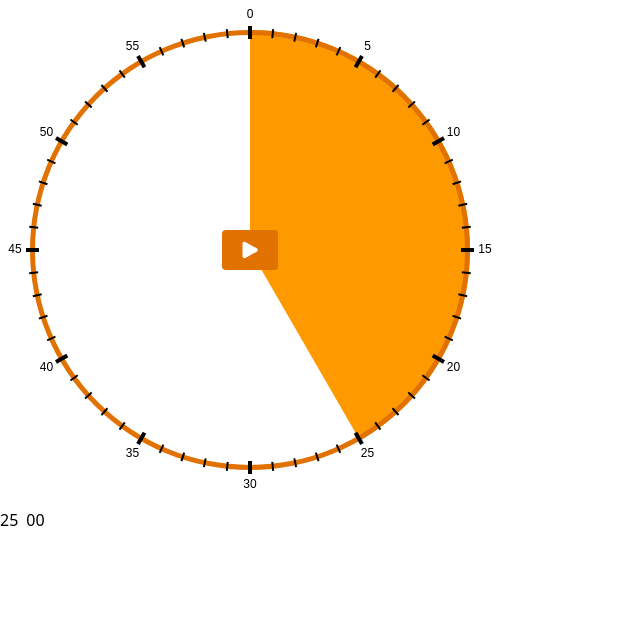
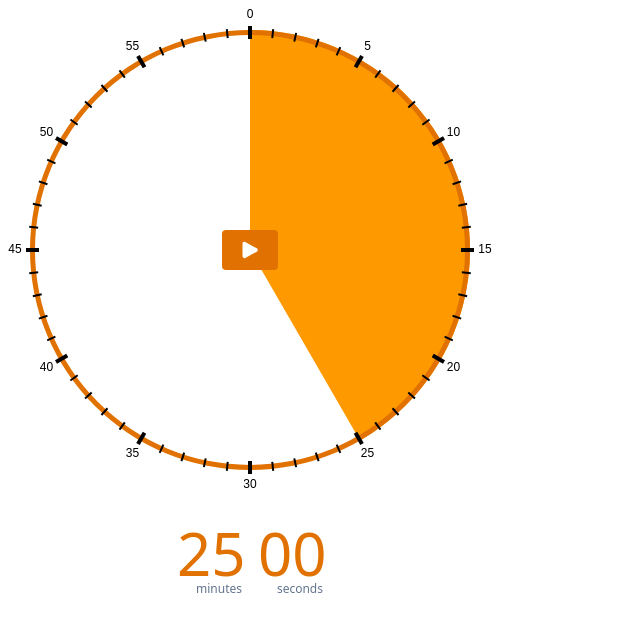
Before and after one commit to MarineLHexIT/my-pomodoro-app-with-storybook, a React (Vite) app: page / in a window 1280 px wide. Shown: the top 632 px of the page, without its empty margins (0-640 px from the left). Built offline with nearby package versions, Linux system fonts and the light colour scheme.

Commit message:
add styled components and styled digital timer

```diff
--- a/package.json
+++ b/package.json
@@ -29,6 +29,7 @@
     "react-dom": "^18.3.1",
     "react-redux": "^9.2.0",
     "relative-time": "^1.0.0",
+    "styled-components": "^6.1.15",
     "tailwindcss": "^4.0.3",
     "ts-node": "^10.9.2",
     "vite-tsconfig-paths": "^5.1.4",
--- a/src/components/digital-timer/digital-timer.tsx
+++ b/src/components/digital-timer/digital-timer.tsx
@@ -1,22 +1,49 @@
 import dayjs from 'dayjs';
 import duration from 'dayjs/plugin/duration';
 import relativeTime from 'dayjs/plugin/relativeTime';
+import styled from 'styled-components';
+import colors from 'tailwindcss/colors';
+import { clsx } from 'clsx';
 
 dayjs.extend(duration);
 dayjs.extend(relativeTime);
+
+const DigitsContainer = styled.div`
+    font-size: 60px;
+    position: relative;
+    width: 65px;
+    text-align: right;
+
+    &::after {
+        font-size: 12px;
+        position: absolute;
+        right: 0;
+        bottom: 0;
+        color: ${colors.slate["500"]};
+    }
+
+    &.minutes::after {
+        content: "minutes"
+    }
+
+    &.seconds::after {
+        content: "seconds"
+    }
+`
 
 interface DigitalTimerProps {
     currentTime: number; // in ms
 }
 
-export default function DigitalTimer({currentTime}: DigitalTimerProps): JSX.Element {
+export default function DigitalTimer({currentTime, ...props}: DigitalTimerProps & Partial<HTMLElement>): JSX.Element {
 
-    return <div className="flex flex-row gap-2" data-testid="digital-timer">
-        <div className="minutes">
+
+    return <div className={clsx("flex flex-row gap-4", props.className)} data-testid="digital-timer">
+        <DigitsContainer className="minutes" data-testid="minutes">
             { dayjs.duration(currentTime, "milliseconds").format("mm") }
-        </div>
-        <div className="seconds">
+        </DigitsContainer>
+        <DigitsContainer className="seconds" data-testid="seconds">
             { dayjs.duration(currentTime, "milliseconds").format("ss") }
-        </div>
+        </DigitsContainer>
     </div>
 }
--- a/src/components/visual-timer/clock.tsx
+++ b/src/components/visual-timer/clock.tsx
@@ -40,8 +40,8 @@ export default function Clock({ durationInMinutes }: ClockProps) {
     }, [durationInMinutes]);
 
     return (
-        <div className="flex flex-col gap-2">
-        <div className="grid w-[500px] h-[500px] place-items-center">
+        <div className="flex flex-col gap-2 items-center size-[500px]">
+            <div className="grid place-items-center">
                 <div className="col-start-1 row-start-1 w-full h-full">
                     <VisualTimer
                         initialTime={ durationInMinutes * 60 }
@@ -58,7 +58,7 @@ export default function Clock({ durationInMinutes }: ClockProps) {
                     }
                 </div>
             </div>
-            <DigitalTimer currentTime={ remainingDurationInMs }/>
+            <DigitalTimer currentTime={ remainingDurationInMs } className="text-amber-600"/>
         </div>
     );
 }
--- a/src/stores/pomodoro-store.ts
+++ /dev/null
@@ -1,35 +0,0 @@
-import { create } from 'zustand';
-
-type PomodoroState = 'work' | 'break';
-
-type PomodoroStoreState = {
-    currentState: PomodoroState,
-    isPaused: boolean,
-    initialDuration: number;
-    remainingDuration: number
-};
-
-const initialState: PomodoroStoreState = {
-    currentState: 'work',
-    isPaused: false,
-    initialDuration: 25 * 60,
-    remainingDuration: 25 * 60,
-};
-
-type PomodoroStoreAction = {
-    setCurrentState: (state: PomodoroState) => void,
-    togglePause: () => void,
-    setInitialDuration: (initialDuration: number) => void,
-    setRemainingDuration: (remainingDuration: number) => void,
-}
-
-const usePomodoroStore = create<PomodoroStoreState & PomodoroStoreAction>((set) => ({
-    ...initialState,
-    setCurrentState: (newState: PomodoroState) => set(() => ({ currentState: newState })),
-    togglePause: () => set((state) => ({ isPaused: !state.isPaused })),
-    setInitialDurationInMs: (initialDuration: number) => set(() => ({ initialDuration })),
-    setRemainingDurationInMs: (remainingDuration: number) => set(() => ({ remainingDuration })),
-}));
-
-
-export default usePomodoroStore;
```
Also changed, not shown: 1 other file (tests, documents, lock files or other folders). Lines whose indentation alone changed are shown as unchanged.
